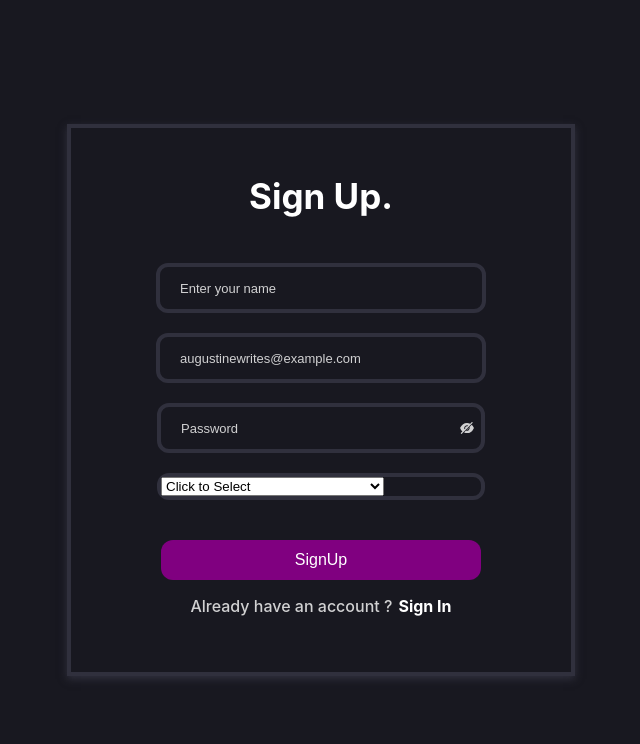
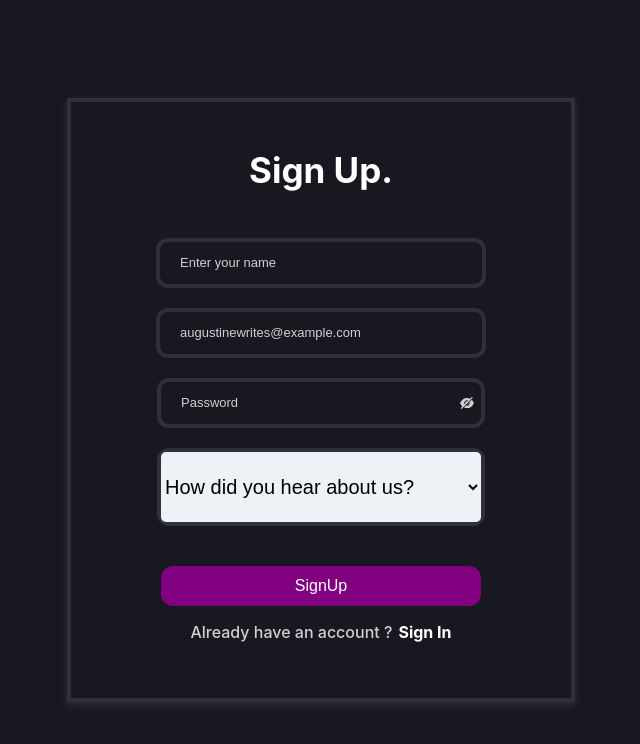
Before and after one commit to nicsylvia/Writing-site-clientside, a React (Create React App) app: page /register in a window 1280 px wide. Shown: the top 744 px of the page, without its empty margins (319-959 px from the left). Built offline with nearby package versions, Linux system fonts and the light colour scheme.

Commit message:
saved all

```diff
--- a/src/Components/Auth/Register.tsx
+++ b/src/Components/Auth/Register.tsx
@@ -49,7 +49,7 @@ const Register = () => {
 
         <Password>
         <select>
-                <option>Click to Select</option>
+                <option>How did you hear about us?</option>
                 <option>Facebook</option>
                 <option>Twitter</option>
                 <option>Instagram</option>
@@ -105,6 +105,16 @@ const Password = styled.div`
   width: 320px;
   border-radius: 12px;
   justify-content: space-between;
+
+  select{
+    width: 100%;
+    height: 70px;
+    background-color: #EDF2F7;
+    border-radius: 5px;
+    border: none;
+    outline: none;
+    font-size: 20px;
+    }
 
   @media screen and (max-width: 500px) {
     width: 250px;
```
